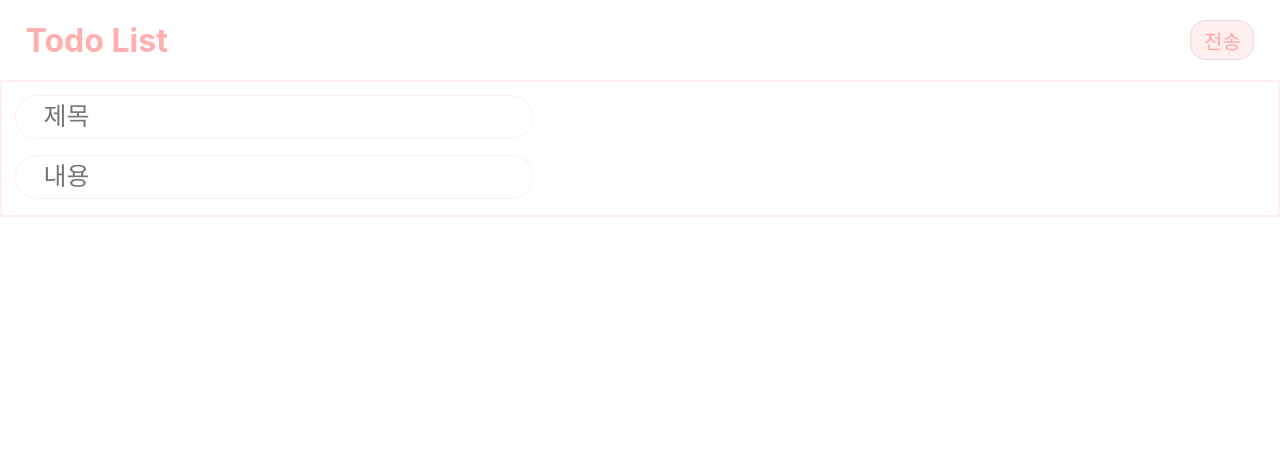
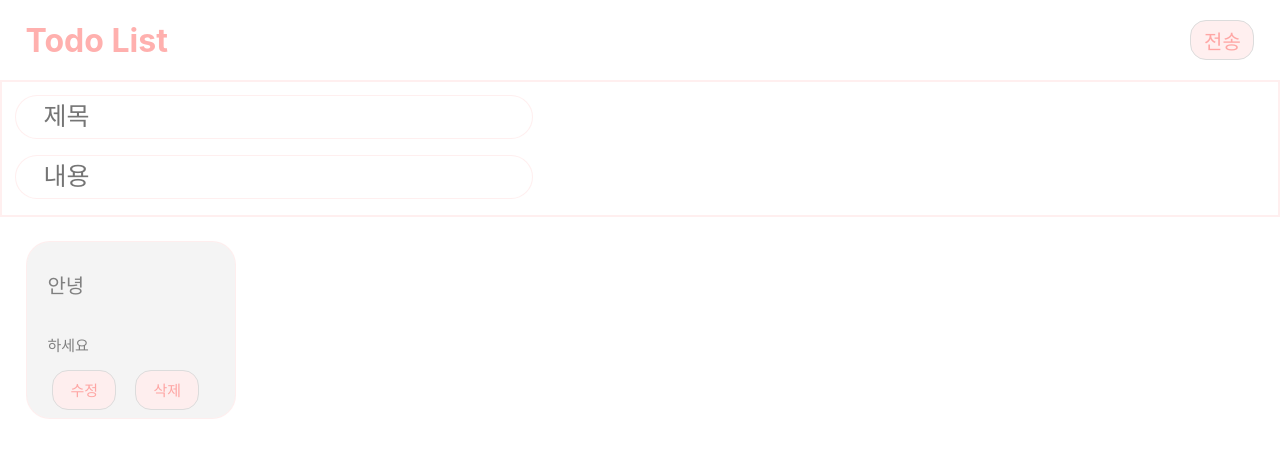
Before and after one commit to jho951/chat_with_SJ, a React (Create React App) app in the folder frontchat/: page / in a window 1280 px wide. Shown: the top 458 px of the page. Built offline with nearby package versions, Linux system fonts and the light colour scheme; data requests are answered from the project's data file.

Commit message:
#1 feat 뷰 수정 및 json restapi 설정 완료

```diff
--- a/frontchat/db.json
+++ b/frontchat/db.json
@@ -1,19 +1,9 @@
 {
-  "posts": [
+  "list": [
     {
-      "id": 1,
-      "title": "json-server",
-      "author": "typicode"
+      "title": "안녕 ",
+      "content": "하세요",
+      "id": 1
     }
-  ],
-  "comments": [
-    {
-      "id": 1,
-      "body": "some comment",
-      "postId": 1
-    }
-  ],
-  "profile": {
-    "name": "typicode"
-  }
+  ]
 }
--- a/frontchat/src/App.js
+++ b/frontchat/src/App.js
@@ -1,14 +1,11 @@
-import { useState } from "react";
+import { useState, useLayoutEffect } from "react";
 import styled from "styled-components";
 import TodoList from "./list";
+import axios from "axios";
 
-// const dummy = [
-//   { title: "가", content: "나" },
-//   { title: "다", content: "라" },
-// ];
 const App = () => {
+  const [list, setList] = useState([]);
   const [todo, setTodo] = useState({ title: "", content: "" });
-  const [list, setList] = useState([]);
 
   const submitTodo = (e) => {
     if (e.target.name === "title") {
@@ -17,9 +14,20 @@ const App = () => {
       setTodo({ ...todo, content: e.target.value });
     }
   };
-  const onClickHandler = () => {
+
+  const onClickHandler = async () => {
     setList((prev) => [...prev, { title: todo.title, content: todo.content }]);
+    axios.post("http://localhost:5001/list", todo);
   };
+
+  const getTodoList = async () => {
+    const res = await axios.get("http://localhost:5001/list");
+    setList(res.data);
+  };
+
+  useLayoutEffect(() => {
+    getTodoList();
+  }, []);
 
   return (
     <>
@@ -38,23 +46,24 @@ const App = () => {
             onChange={submitTodo}
           />
           <InputSt
-            name="conten"
+            name="content"
             type="text"
             placeholder="내용"
             onChange={submitTodo}
           />
         </InputDiv>
-        {/* {dummy.map((dummy) => {
-           <TodoList title={dummy.title} content={dummy.content} />;
-        })} */}
-        {list.map((list) => {
-          return <TodoList title={list.title} content={list.content} />;
+
+        {list.map((index) => {
+          return (
+            <TodoList key="my" title={index.title} content={index.content} />
+          );
         })}
       </Wrap>
     </>
   );
 };
 export default App;
+
 const Wrap = styled.div`
   width: 100vw;
   height: 100vh;
--- a/frontchat/src/index.js
+++ b/frontchat/src/index.js
@@ -9,8 +9,7 @@ const root = ReactDOM.createRoot(document.getElementById("root"));
 root.render(
   <Provider store={store}>
     <App />
-  </Provider>,
-  document.getElementById("root")
+  </Provider>
 );
 
 reportWebVitals();
--- a/frontchat/src/list.js
+++ b/frontchat/src/list.js
@@ -15,8 +15,8 @@ export default function TodoList({ title, content }) {
   );
 }
 const Wrap = styled.div`
-  width: 20vw;
-  height: 30vh;
+  width: 15vw;
+  height: 20vh;
   display: flex;
   position: relative;
   flex-direction: column;
@@ -28,7 +28,7 @@ const Wrap = styled.div`
 `;
 const TitleFont = styled.p`
   font-size: 20px;
-  text-indent: 7vw;
+  text-indent: 1vw;
   color: gray;
 `;
 const ContentFont = styled.p`
@@ -50,6 +50,6 @@ const ButtonWrap = styled.div`
   display: flex;
   position: absolute;
   bottom: 0;
-  left: 5vw;
+  left: 2vw;
   margin: auto;
 `;
```
Also changed, not shown: frontchat/src/features/delete/deleteListSlice.js (added).
